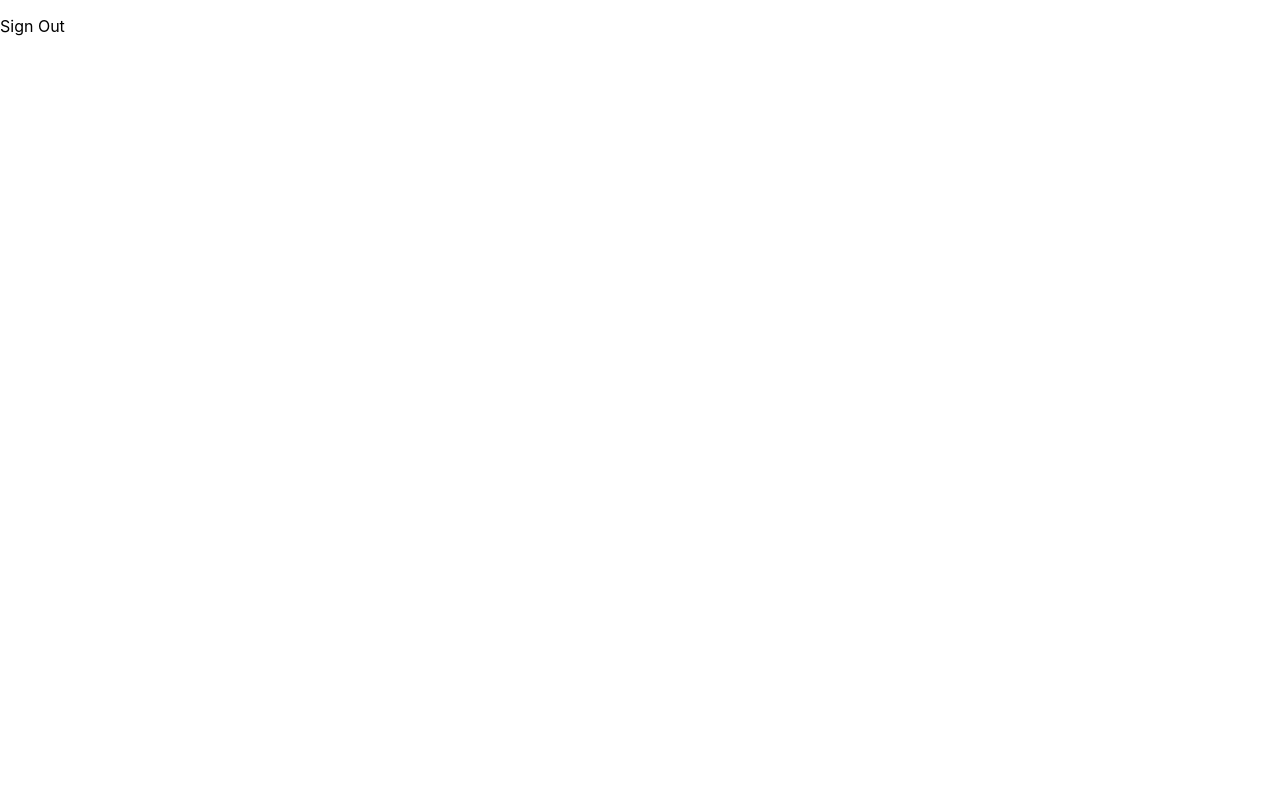
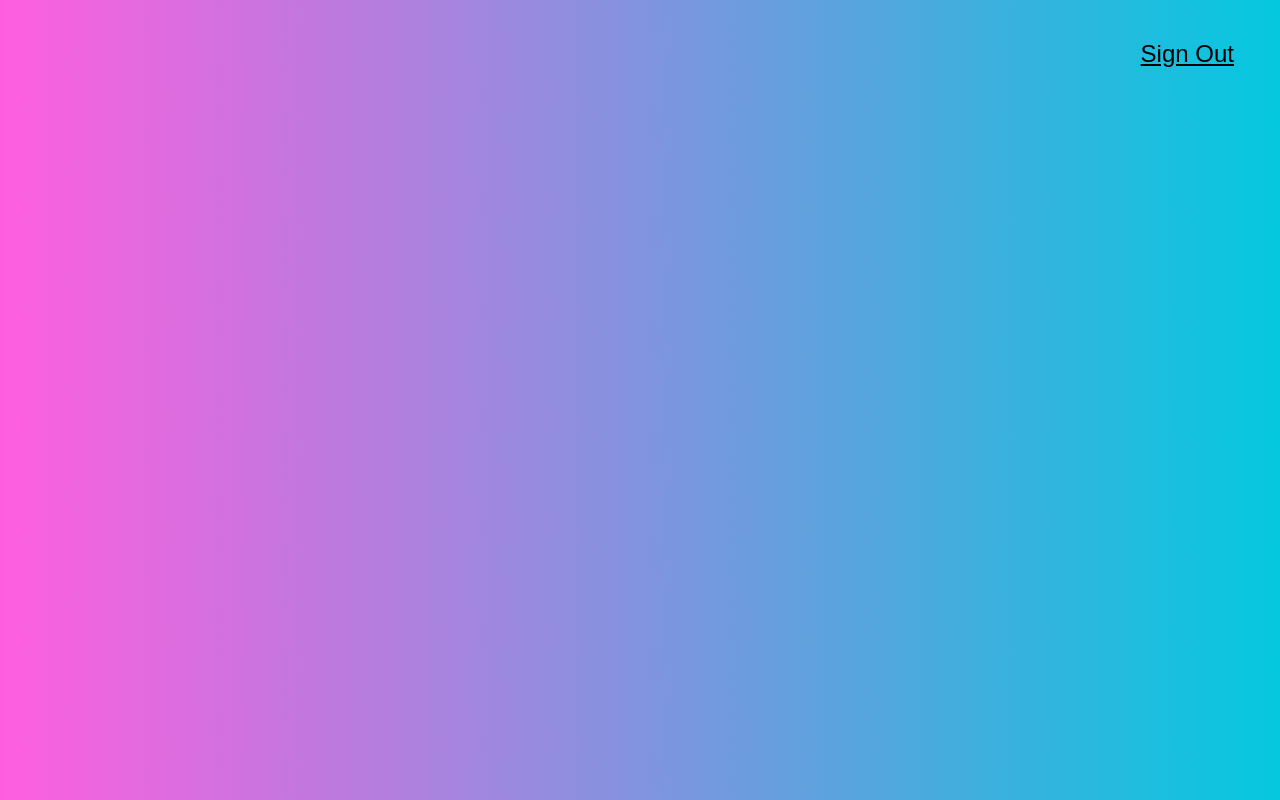
Before and after one commit to TechMusing/facerecognitionbrain, a React (Create React App) app: page / in a window 1280 px wide. Built offline with nearby package versions, Linux system fonts and the light colour scheme; the HTML template or start-up script is replaced by a standard one.

Commit message:
Mock Navigation

```diff
--- a/package.json
+++ b/package.json
@@ -9,6 +9,7 @@
     "react": "^17.0.2",
     "react-dom": "^17.0.2",
     "react-scripts": "4.0.3",
+    "tachyons": "^4.12.0",
     "web-vitals": "^1.1.2"
   },
   "scripts": {
--- a/src/App.css
+++ b/src/App.css
@@ -1,5 +1,5 @@
 .App {
-
+    margin: 0 30px;
 }
 
 
--- a/src/components/Navigation/Navigation.css
+++ b/src/components/Navigation/Navigation.css
@@ -0,0 +1,4 @@
+nav {
+    display: flex;
+    justify-content: flex-end;
+}
--- a/src/components/Navigation/Navigation.js
+++ b/src/components/Navigation/Navigation.js
@@ -1,9 +1,10 @@
 import React from 'react';
+import './Navigation.css';
 
 const Navigation = () => {
     return (
         <nav>
-            <p>Sign Out</p>
+            <p className="f3 link dim black underline pa3 pointer">Sign Out</p>
         </nav>
     )
 }
--- a/src/index.css
+++ b/src/index.css
@@ -1,10 +1,8 @@
 body {
   margin: 0;
-  font-family: -apple-system, BlinkMacSystemFont, 'Segoe UI', 'Roboto', 'Oxygen',
-    'Ubuntu', 'Cantarell', 'Fira Sans', 'Droid Sans', 'Helvetica Neue',
-    sans-serif;
-  -webkit-font-smoothing: antialiased;
-  -moz-osx-font-smoothing: grayscale;
+  padding: 0;
+  font-family: sans-serif;
+  background: linear-gradient(89deg, #FF5EDF 0%, #04C8DE 100%);
 }
 
 code {
--- a/src/index.js
+++ b/src/index.js
@@ -3,6 +3,7 @@
 import './index.css';
 import App from './App';
 import reportWebVitals from './reportWebVitals';
+import 'tachyons';
 
 ReactDOM.render(
   <React.StrictMode>
```
Also changed, not shown: 1 other file (tests, documents, lock files or other folders).
